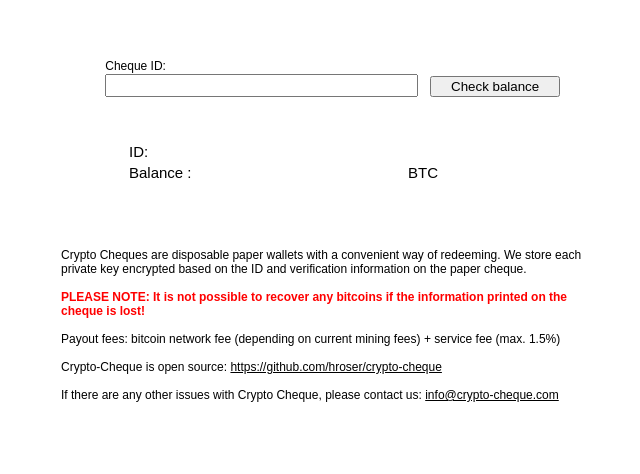
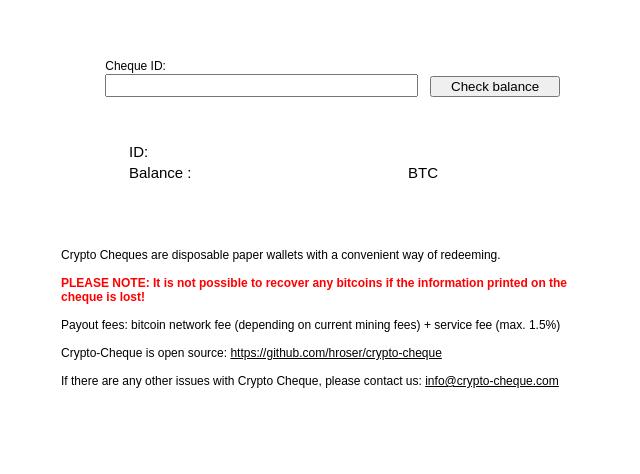
Before and after one commit to hroser/crypto-cheque, a Python web app: template templates/main.html in a window 1280 px wide. Shown: the part 379-853 px from the top of the page, without its empty margins (304-944 px from the left). After the commit the page ends 767 px from the top, so only its background shows below. Run offline with Jinja, Linux system fonts and the light colour scheme; the template is opened without the code that fills it, so the values that code supplies are empty; some libraries are stand-ins or nearby versions.

Commit message:
Update main.html

```diff
--- a/templates/main.html
+++ b/templates/main.html
@@ -233,7 +233,7 @@
 
 		<div class="centerinfo">
 		<br><br>
-		Crypto Cheques are disposable paper wallets with a convenient way of redeeming. We store each private key encrypted based on the ID and verification information on the paper cheque.
+		Crypto Cheques are disposable paper wallets with a convenient way of redeeming.
 		<br><br>
 		<b style = "color:red;">PLEASE NOTE: It is not possible to recover any bitcoins if the information printed on the cheque is lost!</b>
 		<br><br>
```
